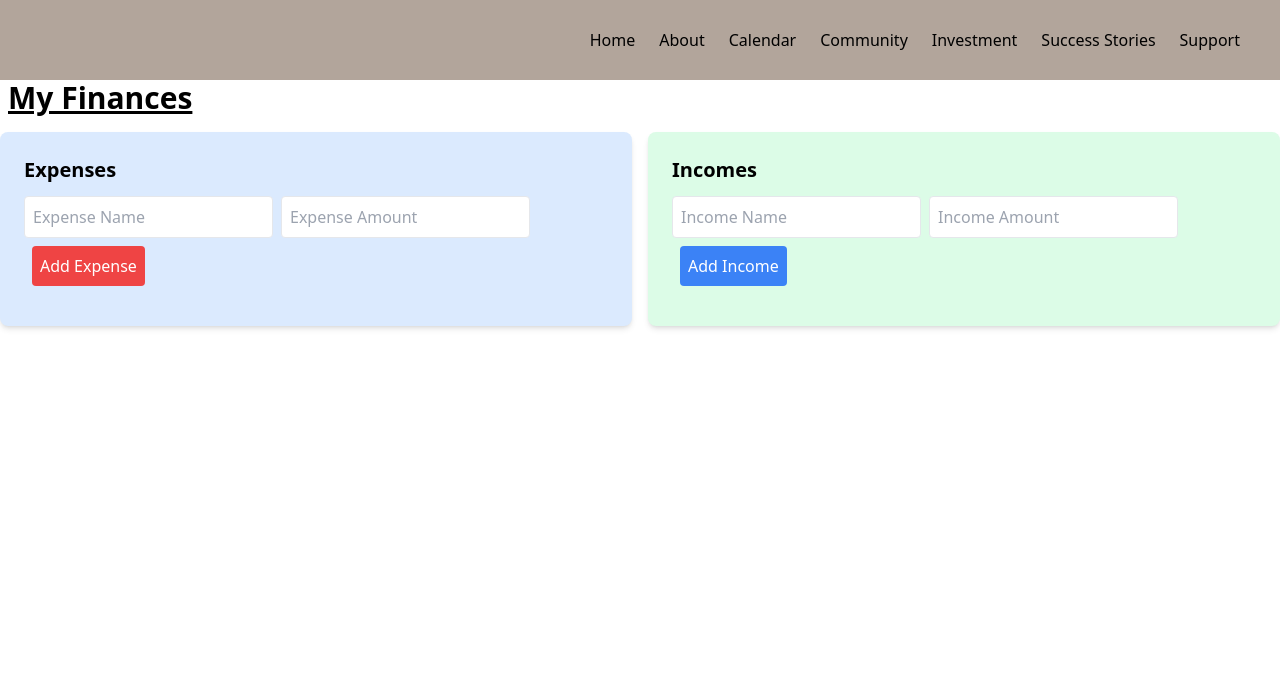
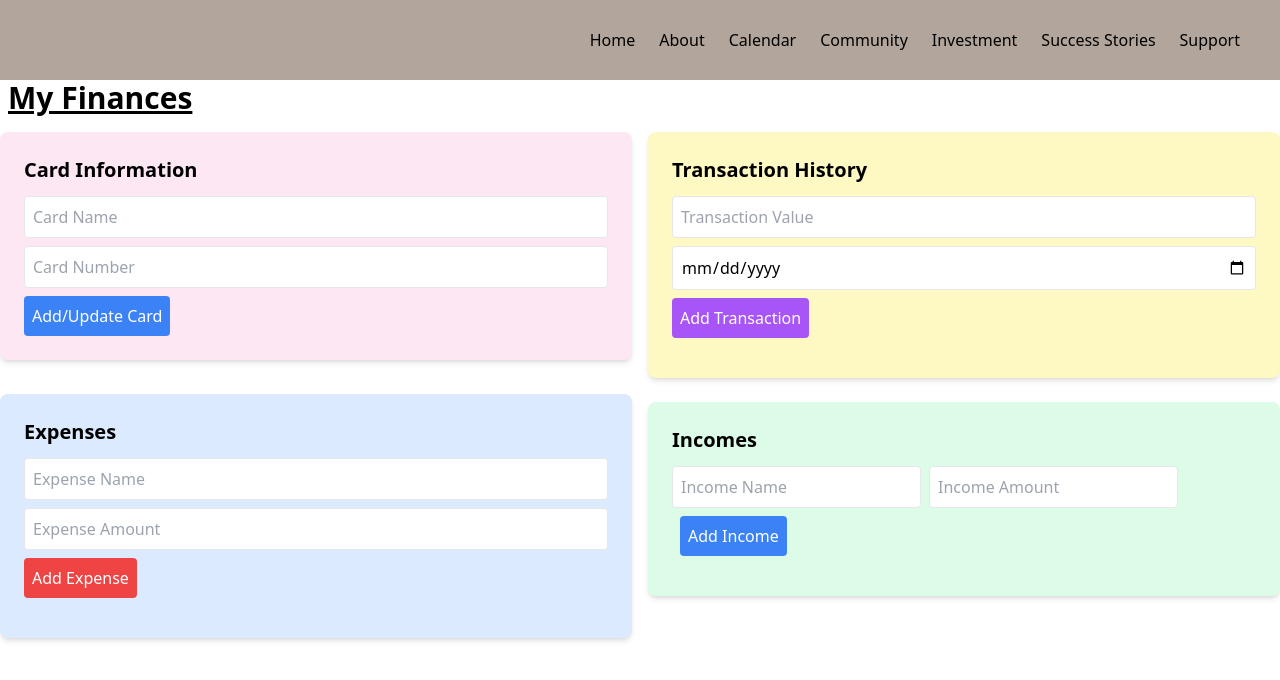
Before and after one commit to ben123-source/tamufinance, a React (Create React App) app in the folder financetracker/: page /about in a window 1280 px wide. Shown: the top 680 px of the page. Built offline with nearby package versions, Linux system fonts and the light colour scheme.

Commit message:
finished calendar and money page

```diff
--- a/financetracker/src/pages/about.js
+++ b/financetracker/src/pages/about.js
@@ -2,7 +2,7 @@ import React, { useState, useEffect } from 'react';
 import Navbar from '../components/Navbar';
 
 const About = () => {
-    // Initialize state with localStorage data or empty array
+    // State initialization for expenses, incomes, card info, and transactions
     const [expenses, setExpenses] = useState(JSON.parse(localStorage.getItem('expenses')) || []);
     const [incomes, setIncomes] = useState(JSON.parse(localStorage.getItem('incomes')) || []);
     const [newExpenseName, setNewExpenseName] = useState('');
@@ -13,7 +13,16 @@ const About = () => {
     const [transactions, setTransactions] = useState(JSON.parse(localStorage.getItem('transactions')) || []);
     const [newTransactionValue, setNewTransactionValue] = useState('');
     const [newTransactionDate, setNewTransactionDate] = useState('');
-    // Update localStorage whenever expenses or incomes change
+    const [cardName, setCardName] = useState('');
+    const [cardNumber, setCardNumber] = useState('');
+
+
+// Handler for adding a transaction
+
+
+// Handler for deleting a transaction
+
+    // Update localStorage for expenses, incomes, cardInfo, and transactions
     useEffect(() => {
         localStorage.setItem('expenses', JSON.stringify(expenses));
     }, [expenses]);
@@ -30,6 +39,7 @@ const About = () => {
         localStorage.setItem('transactions', JSON.stringify(transactions));
     }, [transactions]);
 
+    // Handlers for expenses, incomes, card info, and transactions
     const addExpense = () => {
         if (!newExpenseAmount || !newExpenseName) return;
         const newExpense = { id: Date.now(), name: newExpenseName, amount: parseFloat(newExpenseAmount) };
@@ -42,8 +52,6 @@ const About = () => {
         setExpenses(expenses.filter(expense => expense.id !== expenseId));
     };
 
-
-
     const addIncome = () => {
         if (!newIncomeAmount || !newIncomeName) return;
         const newIncome = { id: Date.now(), name: newIncomeName, amount: parseFloat(newIncomeAmount) };
@@ -52,18 +60,117 @@ const About = () => {
         setNewIncomeAmount('');
     };
 
-
     const deleteIncome = (incomeId) => {
         setIncomes(incomes.filter(income => income.id !== incomeId));
+    };
+
+    const handleAddTransaction = () => {
+        if (!newTransactionValue || !newTransactionDate) return;
+        const newTransaction = {
+            id: Date.now(),
+            value: parseFloat(newTransactionValue),
+            date: newTransactionDate
+        };
+        setTransactions([...transactions, newTransaction]);
+        setNewTransactionValue('');
+        setNewTransactionDate('');
+    };
+
+    const deleteTransaction = (transactionId) => {
+        setTransactions(transactions.filter(transaction => transaction.id !== transactionId));
+    };
+
+    const handleAddUpdateCardInfo = () => {
+        if (!cardName || !cardNumber) return;
+        setCardInfo({ ...cardInfo, name: cardName, number: cardNumber });
+        setCardName('');
+        setCardNumber('');
+    };
+
+    const handleDeleteCardInfo = () => {
+        setCardInfo({});
     };
 
     return (
         <div>
             <Navbar />
             <h1 className="ml-2 text-3xl font-bold underline mb-4">My Finances</h1>
-            <div className="flex flex-wrap -m-2">
+            <div className="flex flex-wrap -mx-2">
+                {/* Card Information Section */}
+                <div className="w-full md:w-1/2 px-2 mb-4">
+                    <div className="bg-pink-100 p-6 rounded-lg shadow-md">
+                        <h2 className="text-xl font-bold mb-3">Card Information</h2>
+                        <input
+                            type="text"
+                            value={cardName}
+                            onChange={(e) => setCardName(e.target.value)}
+                            placeholder="Card Name"
+                            className="p-2 border rounded mb-2 mr-2 w-full"
+                        />
+                        <input
+                            type="text"
+                            value={cardNumber}
+                            onChange={(e) => setCardNumber(e.target.value)}
+                            placeholder="Card Number"
+                            className="p-2 border rounded mb-2 w-full"
+                        />
+                        <div className="flex justify-start">
+                            <button onClick={handleAddUpdateCardInfo} className="bg-blue-500 text-white p-2 rounded">
+                                Add/Update Card
+                            </button>
+                            {cardInfo.name && (
+                                <button onClick={handleDeleteCardInfo} className="bg-red-500 text-white p-2 rounded ml-2">
+                                    Delete Card
+                                </button>
+                            )}
+                        </div>
+                        {cardInfo.name && (
+                            <div className="bg-pink-200 p-3 rounded-lg shadow-md mt-2">
+                                Card Name: {cardInfo.name}
+                                <br />
+                                Card Number: {cardInfo.number}
+                            </div>
+                        )}
+                    </div>
+                </div>
+
+                {/* Transaction History Section */}
+                <div className="w-full md:w-1/2 px-2 mb-4">
+                    <div className="bg-yellow-100 p-6 rounded-lg shadow-md">
+                        <h2 className="text-xl font-bold mb-3">Transaction History</h2>
+                        <input
+                            type="number"
+                            value={newTransactionValue}
+                            onChange={(e) => setNewTransactionValue(e.target.value)}
+                            placeholder="Transaction Value"
+                            className="p-2 border rounded mb-2 mr-2 w-full"
+                        />
+                        <input
+                            type="date"
+                            value={newTransactionDate}
+                            onChange={(e) => setNewTransactionDate(e.target.value)}
+                            placeholder="Transaction Date"
+                            className="p-2 border rounded mb-2 w-full"
+                        />
+                        <button onClick={handleAddTransaction} className="bg-purple-500 text-white p-2 rounded">
+                            Add Transaction
+                        </button>
+                        <div className="mt-4">
+                            {transactions.map(transaction => (
+                                <div key={transaction.id} className="bg-yellow-200 p-3 rounded-lg shadow-md mb-2">
+                                    ${transaction.value.toFixed(2)} on {transaction.date}
+                                    <button onClick={() => deleteTransaction(transaction.id)}
+                                            className="bg-red-500 text-white p-2 rounded ml-2">
+                                        Delete
+                                    </button>
+                                </div>
+                            ))}
+                        </div>
+                    </div>
+                </div>
+
                 {/* Expenses Section */}
-                <div className="w-full md:w-1/2 p-2">
+                <div className="w-full md:w-1/2 px-2 mb-4">
                     <div className="bg-blue-100 p-6 rounded-lg shadow-md">
                         <h2 className="text-xl font-bold mb-3">Expenses</h2>
                         <input
@@ -71,16 +178,16 @@ const About = () => {
                             value={newExpenseName}
                             onChange={(e) => setNewExpenseName(e.target.value)}
                             placeholder="Expense Name"
-                            className="p-2 border rounded mb-2 mr-2"
+                            className="p-2 border rounded mb-2 mr-2 w-full"
                         />
                         <input
                             type="number"
                             value={newExpenseAmount}
                             onChange={(e) => setNewExpenseAmount(e.target.value)}
                             placeholder="Expense Amount"
-                            className="p-2 border rounded mb-2"
+                            className="p-2 border rounded mb-2 w-full"
                         />
-                        <button onClick={addExpense} className="ml-2 bg-red-500 text-white p-2 rounded">
+                        <button onClick={addExpense} className="bg-red-500 text-white p-2 rounded">
                             Add Expense
                         </button>
                         <div className="mt-4">
@@ -88,7 +195,7 @@ const About = () => {
                                 <div key={expense.id} className="bg-red-100 p-3 rounded-lg shadow-md mb-2">
                                     {expense.name}: ${expense.amount.toFixed(2)}
                                     <button onClick={() => deleteExpense(expense.id)}
-                                            className="bg-red-500 text-white p-1 rounded ml-2">
+                                            className="bg-red-500 text-white p-2 rounded ml-2">
                                         Delete
                                     </button>
                                 </div>
@@ -96,6 +203,7 @@ const About = () => {
                         </div>
                     </div>
                 </div>
+
 
                 {/* Incomes Section */}
                 <div className="w-full md:w-1/2 p-2">
```
Also changed, not shown: financetracker/src/pages/calendar.js (+65 -3 lines), 5 other files (tests, documents, lock files or other folders).
